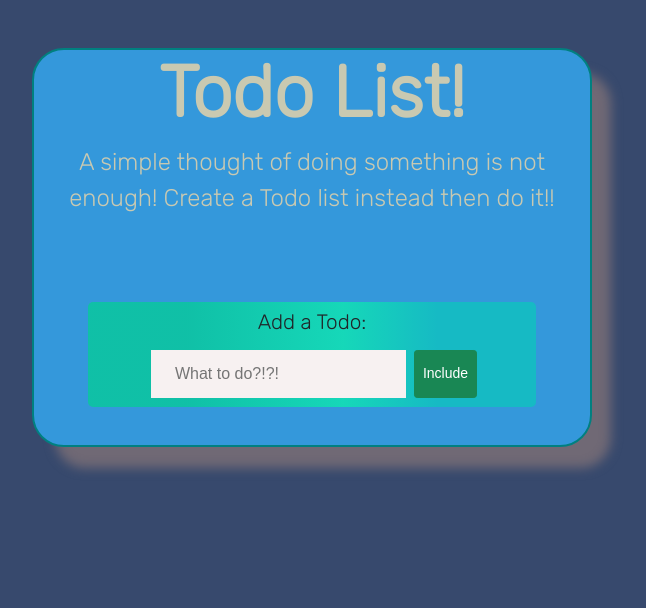
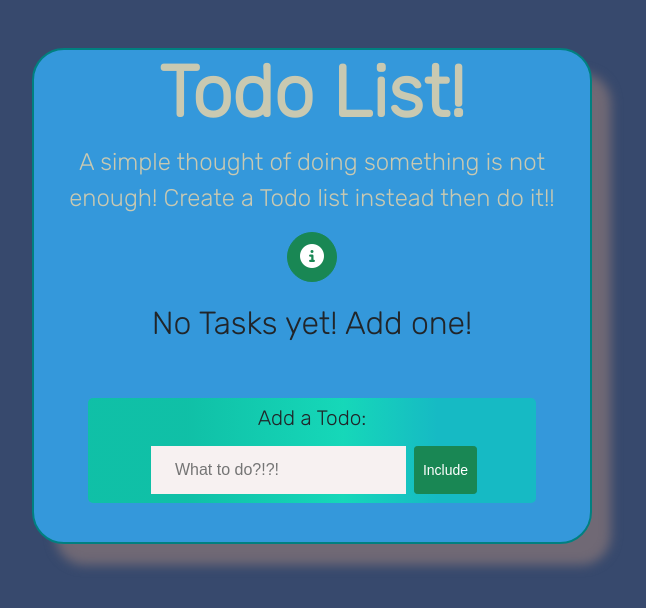
Before and after one commit to ayronman99/Todo-list, a React (Create React App) app: page / in a window 1280 px wide. Shown: the top 608 px of the page, without its empty margins (328-974 px from the left). Built offline with nearby package versions, Linux system fonts and the light colour scheme; a web font is replaced by a local one.

Commit message:
x-out and tooltip

```diff
--- a/package.json
+++ b/package.json
@@ -7,8 +7,10 @@
     "@testing-library/jest-dom": "^5.16.2",
     "@testing-library/react": "^12.1.3",
     "@testing-library/user-event": "^13.5.0",
+    "bootstrap": "^5.1.3",
     "gh-pages": "^3.2.3",
     "react": "^17.0.2",
+    "react-bootstrap": "^2.2.1",
     "react-dom": "^17.0.2",
     "react-scripts": "^5.0.0",
     "uuid": "^8.3.2",
--- a/public/index.html
+++ b/public/index.html
@@ -19,7 +19,8 @@
       To begin the development, run `npm start` or `yarn start`.
       To create a production bundle, use `npm run build` or `yarn build`.
     -->
+
+    <script src="https://cdn.jsdelivr.net/npm/bootstrap@5.1.3/dist/js/bootstrap.bundle.min.js" integrity="sha384-ka7Sk0Gln4gmtz2MlQnikT1wXgYsOg+OMhuP+IlRH9sENBO0LRn5q+8nbTov4+1p" crossorigin="anonymous"></script>
+
   </body>
-
-  <script src="https://cdn.jsdelivr.net/npm/bootstrap@5.1.3/dist/js/bootstrap.bundle.min.js" integrity="sha384-ka7Sk0Gln4gmtz2MlQnikT1wXgYsOg+OMhuP+IlRH9sENBO0LRn5q+8nbTov4+1p" crossorigin="anonymous"></script>
 </html>
--- a/src/TodoList.css
+++ b/src/TodoList.css
@@ -89,6 +89,17 @@
     font-size: initial;
   }
 
+.toolbtn{
+    border-radius: 50%;
+    font-size:1em;
+}
+
+.toolbtn:hover{
+    background-color: rgb(6, 69, 124);
+    color:rgb(89, 221, 41);
+    transition: all 1s ease-in-out;;
+}
+
 
 #todo {
     margin: 4px;
--- a/src/TodoList.js
+++ b/src/TodoList.js
@@ -1,7 +1,8 @@
 import { Component } from "react";
+import { Button, OverlayTrigger, Tooltip } from "react-bootstrap";
 import TodoForm from "./TodoForm";
 import TodoItems from "./TodoItems";
-import './TodoList.css'
+import './TodoList.css';
 
 class TodoList extends Component {
     constructor(props){
@@ -11,6 +12,11 @@ class TodoList extends Component {
         }
         this.toDo = this.toDo.bind(this);
         this.editor = this.editor.bind(this);
+        this.capitalizeFirstLetter = this.capitalizeFirstLetter.bind(this);
+    }
+
+    capitalizeFirstLetter(string) {
+        return string.charAt(0).toUpperCase() + string.slice(1);
     }
 
     toDo(todo){
@@ -35,26 +41,36 @@ class TodoList extends Component {
         })
     }
 
-
-
     render(){
         const todoMapping = this.state.todos.map(doThat => (
              <TodoItems
              key={doThat.id}
-             doThis={doThat.todo}
+             doThis={this.capitalizeFirstLetter(doThat.todo)}
              todoID={doThat.id}
              removeToDo={() => this.remover(doThat.id)}
              toDoEdit={this.editor}
              />
         ))
+
+
         return(
             <div className="todo-container">
                <div className="todo-pseudo-container">
                <div className="top-header">
                 <h1>Todo List!</h1>
                     <p>A simple thought of doing something is not enough! Create a Todo list instead then do it!!</p>
+               <OverlayTrigger
+                placement={'top'}
+                overlay={
+                    <Tooltip id='toptip'>
+                     If you have finished a task, you can click on the task to cross it out.
+                    </Tooltip>
+                }
+               >
+                   <Button className='toolbtn' variant="success"><i className="fa-solid fa-circle-info"></i></Button>
+               </OverlayTrigger>
                </div>
-                {todoMapping}
+               {this.state.todos < 1 ? <h2>No Tasks yet! Add one!</h2> : todoMapping}
                 <TodoForm addToDo={this.toDo}/>
                </div>
             </div>
--- a/src/index.js
+++ b/src/index.js
@@ -1,6 +1,8 @@
 import React from 'react';
 import ReactDOM from 'react-dom';
+import 'bootstrap/dist/css/bootstrap.min.css';
 import App from './App';
+
 
 ReactDOM.render(
   <React.StrictMode>
```
Also changed, not shown: 1 other file (tests, documents, lock files or other folders).
